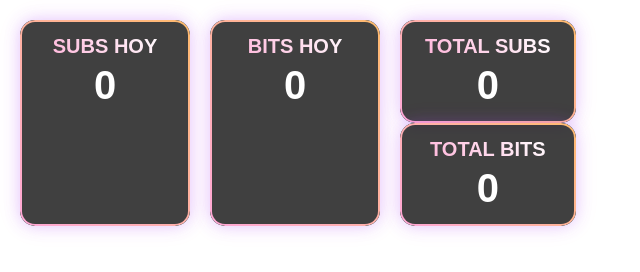
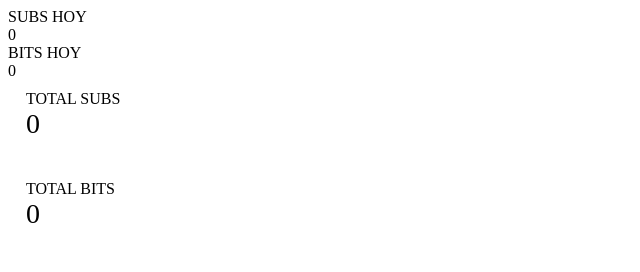
Before and after one commit to ebastos-14/contador-reto, a website with bundled scripts: page index.html in a window 1280 px wide. Shown: the whole page, without its empty margins (0-640 px from the left). Built offline with nearby package versions, Linux system fonts and the light colour scheme; no server answers.

Commit message:
Update style.css

```diff
--- a/css/style.css
+++ b/css/style.css
@@ -1,118 +1,26 @@
-:root {
-    /* Ángulo global */
-    --gradient-angle: 45deg;
+/* =========================
+   TOTALS COLUMN
+========================= */
 
-    /* BORDE SOLIDO */
-    --border-gradient: linear-gradient(
-        var(--gradient-angle),
-        #FFA8D8,
-        #FFBA6E
-    );
-
-    /* BORDE SOMBRA */
-    --shadow-gradient: linear-gradient(
-        var(--gradient-angle),
-        #FFB846,
-        #FF4F8F
-    );
-
-    /* TEXTO TITULO */
-    --label-gradient: linear-gradient(
-        var(--gradient-angle),
-        #FFB3D9,
-        #FFFFFF
-    );
-
-    /* TEXTO NUMERO */
-    --value-gradient: linear-gradient(
-        var(--gradient-angle),
-        #FFFFFF,
-        #FFFFFF
-    );
+.totals-column {
+    display: flex;
+    flex-direction: column;
+    gap: 20px;
 }
 
-/* =========================
-   BASE
-========================= */
-body {
-    margin: 0;
-    background: transparent;
-    font-family: Arial, sans-serif;
-    overflow: hidden;
+/* Opcional:
+   Hace los cuadros de totales un poco más compactos
+*/
+
+.total-card {
+    min-width: 110px;
+    padding: 10px 18px;
 }
 
-/* =========================
-   CONTAINER
-========================= */
-.container {
-    display: flex;
-    gap: 20px;
-    padding: 20px;
+.total-card .label {
+    font-size: 16px;
 }
 
-/* =========================
-   CARD BASE
-========================= */
-.card {
-    position: relative;
-    background: rgba(0, 0, 0, 0.75);
-    border-radius: 15px;
-    padding: 15px 25px;
-    min-width: 120px;
-    text-align: center;
-    color: white;
-    overflow: hidden;
-
-    /* shadow dinámico */
-    box-shadow:
-        0 0 15px rgba(145,70,255,0.25),
-        0 0 25px rgba(255,79,216,0.1);
+.total-card .value {
+    font-size: 28px;
 }
-
-/* =========================
-   BORDER GRADIENT REAL
-========================= */
-.card::before {
-    content: "";
-    position: absolute;
-    inset: 0;
-    padding: 2px;
-    border-radius: 15px;
-
-    background: var(--border-gradient);
-
-    -webkit-mask:
-        linear-gradient(#000 0 0) content-box,
-        linear-gradient(#000 0 0);
-
-    -webkit-mask-composite: xor;
-    mask-composite: exclude;
-
-    pointer-events: none;
-}
-
-/* =========================
-   LABEL GRADIENT TEXT
-========================= */
-.label {
-    font-size: 20px;
-    font-weight: bold;
-
-    background: var(--label-gradient);
-    -webkit-background-clip: text;
-    -webkit-text-fill-color: transparent;
-
-    margin-bottom: 5px;
-}
-
-/* =========================
-   VALUE GRADIENT TEXT
-========================= */
-.value {
-    font-size: 40px;
-    font-weight: bold;
-
-    background: var(--value-gradient);
-    -webkit-background-clip: text;
-    -webkit-text-fill-color: transparent;
-}
```
